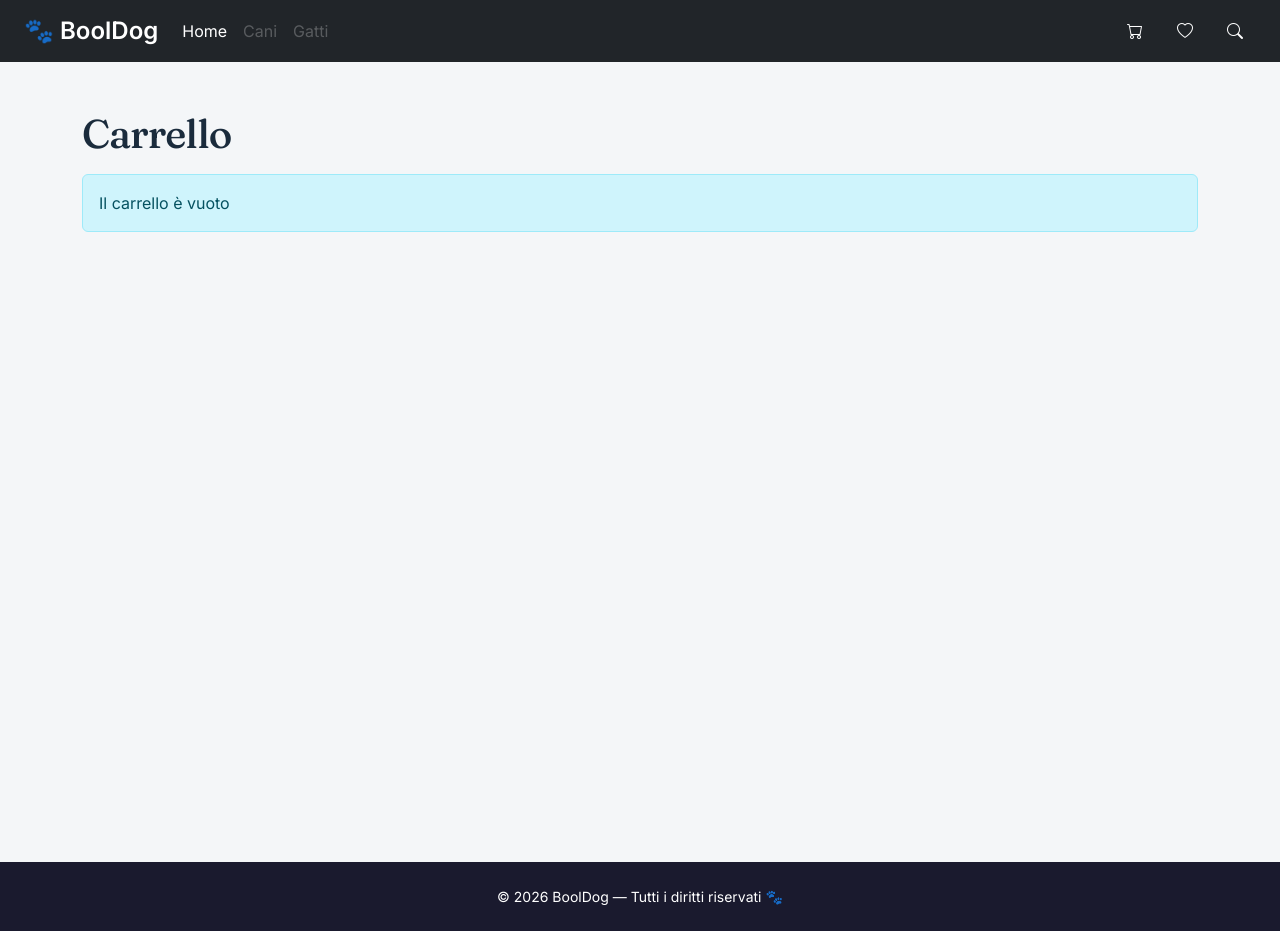
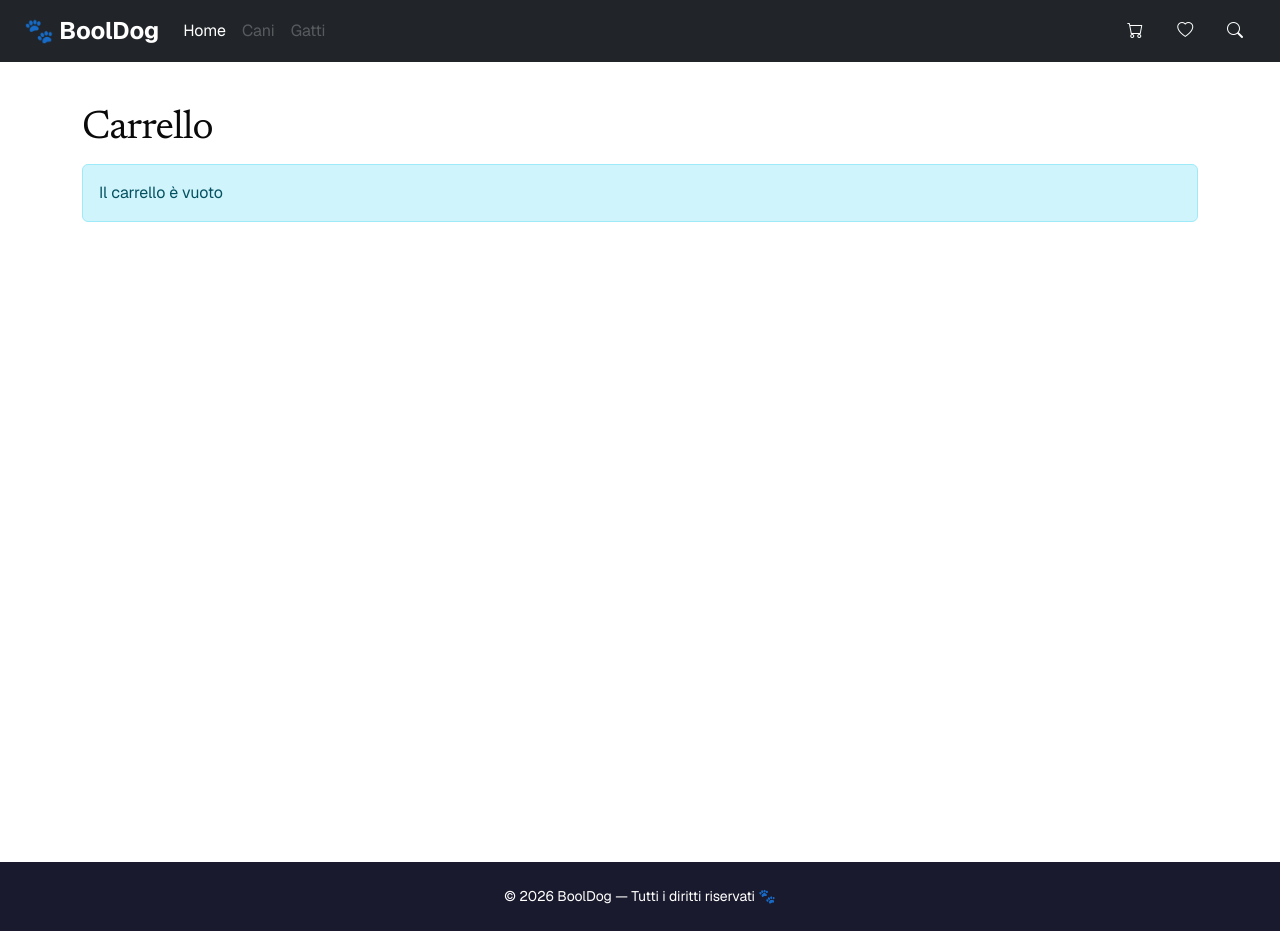
Before and after one commit to Carlo-Falanga/booldog-project-work, a React app in the folder frontend/: page /cart in a window 1280 px wide. Built offline with nearby package versions, Linux system fonts and the light colour scheme; the HTML template or start-up script is replaced by a standard one.

Commit message:
feat: enhance CartProductsList component with improved layout and styling

```diff
--- a/frontend/src/components/CartProductsList.jsx
+++ b/frontend/src/components/CartProductsList.jsx
@@ -1,56 +1,110 @@
 import { useGlobal } from "../context/CartContext";
-import {Link} from "react-router-dom";
-
+import { Link } from "react-router-dom";
 
 export default function CartProductsList() {
   const { cart, setCart, total, updateQuantity, removeFromCart } = useGlobal();
 
+  return (
+    <>
+      <section className="cart-items">
+        {/* Header */}
+        <div className="d-flex align-items-baseline justify-content-between pb-3 border-bottom mb-4">
+          <div className="d-flex align-items-baseline gap-3">
+            <h2 className="mb-0">Articoli</h2>
+          </div>
+          <span className="cart-meta">
+            {cart.reduce((sum, i) => sum + i.quantity, 0)} · PEZZI
+          </span>
+        </div>
 
-
-  return (
-
-      <ul className="list-group">
+        {/* Lista */}
+        <ul className="list-unstyled m-0">
           {cart.map((item) => (
             <li
               key={item.slug}
-            className="list-group-item d-flex align-items-center gap-3"
+              className="d-flex gap-4 py-4 border-bottom cart-item"
             >
+              {/* Immagine */}
+              <div className="cart-thumb position-relative flex-shrink-0">
                 <img
                   src={`http://localhost:3000/images/products/${item.img_url}`}
                   alt={item.name}
-              className="rounded border cart_images"
+                  className="w-100 h-100 object-fit-cover rounded-1"
                 />
-
-            <div className="flex-grow-1">
-              <Link to={`/product/${item.slug}`}>
-                <h5 className="mb-1">{item.name}</h5>
-              </Link>
-              <p className="mb-0 text-muted">Prezzo: € {item.price}</p>
               </div>
 
-            <div className="d-flex align-items-center gap-2">
-              {/* Bottone decremento quantita' */}
+              {/* Info */}
+              <div className="flex-grow-1 d-flex flex-column gap-2 min-w-0">
+                {item.brand && (
+                  <span className="cart-meta">
+                    {item.brand} · {item.country_code}
+                  </span>
+                )}
+
+                <Link
+                  to={`/product/${item.slug}`}
+                  className="text-decoration-none text-reset"
+                >
+                  <h3 className="cart-name fs-4 mb-0">{item.name}</h3>
+                </Link>
+
+                <p className="text-muted small mb-0">
+                  {item.size && (
+                    <>
+                      Taglia <strong className="text-dark">{item.size} </strong>
+                    </>
+                  )}
+                  {item.color && (
+                    <>
+                      · Colore{" "}
+                      <strong className="text-dark">{item.color}</strong>
+                    </>
+                  )}
+                </p>
+
+                {/* Controlli */}
+                <div className="d-flex align-items-center gap-3 mt-2 flex-wrap">
+                  <div className="btn-group" role="group" aria-label="Quantità">
                     <button
-                className="btn btn-sm btn-outline-secondary"
+                      type="button"
+                      className="btn btn-outline-secondary btn-sm rounded-start-pill border-end-0"
                       onClick={() => updateQuantity(item.slug, -1)}
                     >
                       −
                     </button>
-              <span className="badge bg-secondary">{item.quantity}</span>
-              {/* Bottone incremento quantita' */}
+                    <span className="btn btn-outline-secondary btn-sm disabled px-3 border-start-0 border-end-0">
+                      {item.quantity}
+                    </span>
                     <button
-                className="btn btn-sm btn-outline-secondary"
+                      type="button"
+                      className="btn btn-outline-secondary btn-sm rounded-end-pill border-start-0"
                       onClick={() => updateQuantity(item.slug, +1)}
                     >
                       +
                     </button>
-              <button className="btn" onClick={() => removeFromCart(item.slug)}>
-                <i class="bi bi-trash"></i>
+                  </div>
+
+                  <button
+                    type="button"
+                    className="btn btn-link btn-sm text-muted p-0 text-decoration-none"
+                    onClick={() => removeFromCart(item.slug)}
+                  >
+                    Rimuovi
                   </button>
+                </div>
+              </div>
+
+              {/* Prezzo */}
+              <div
+                className="d-flex flex-column align-items-end text-end"
+                style={{ minWidth: "110px" }}
+              >
+                <span className="cart-name fs-4">€ {item.price}</span>
               </div>
             </li>
           ))}
         </ul>
-
+      </section>
+    </>
   );
 }
--- a/frontend/src/index.css
+++ b/frontend/src/index.css
@@ -1,77 +1,109 @@
 @import "bootstrap";
 @import url('bootstrap-icons');
-@import url('https://fonts.googleapis.com/css2?family=Fraunces:wght@400;500;600&family=Inter:wght@400;500;600&display=swap');
+@import url('https://fonts.googleapis.com/css2?family=Newsreader:ital,opsz,wght@0,6..72,300;0,6..72,400;0,6..72,500;1,6..72,300;1,6..72,400&family=Geist:wght@300;400;500;600;700&family=JetBrains+Mono:wght@400;500&display=swap');
 
 
+/* ═══════════════════════════════════════════════════════════
+   VARIABILI — Bold Modernist Palette (dal file HTML)
+   ═══════════════════════════════════════════════════════════ */
 
-/* Variabili CSS */
 :root {
-  /* Sfondi e testi */
-  --bool-bg: #F4F6F8;
-  --bool-surface: #FFFFFF;
-  --bool-text: #1A2B3C;
-  --bool-text-muted: #6B7A8C;
+  /* Sfondi */
+  --bool-bone:       #FFFFFF;    /* bianco puro */
+  --bool-bone-deep:  #F2F2F0;    /* grigio chiarissimo */
+  --bool-paper:      #FAFAF8;    /* off-white */
 
-  /* Brand colors */
-  --bool-primary: #2B4A6F;
-  --bool-primary-hover: #1F3A5C;
-  --bool-accent: #D4A574;
-  --bool-accent-hover: #BD9560;
+  /* Testi */
+  --bool-ink:        #0A0A0A;    /* nero principale */
+  --bool-ink-2:      #2C2C2C;    /* grigio scuro */
+  --bool-muted:      #767676;    /* grigio medio */
 
   /* Bordi */
-  --bool-border: #DBE0E6;
+  --bool-line:       #E4E4E2;    /* bordo standard */
+  --bool-line-soft:  #F0F0EE;    /* bordo sottile */
 
-  /* Stati semantici */
+  /* Brand colors — Rosso accent */
+  --bool-forest:      #D63B2F;   /* rosso principale */
+  --bool-forest-deep: #B0291F;   /* rosso scuro (hover) */
+  --bool-clay:        #0A0A0A;   /* nero */
+  --bool-clay-deep:   #000000;   /* nero profondo */
+
+  /* Alias per compatibilità */
+  --bool-primary:       var(--bool-forest);
+  --bool-primary-hover: var(--bool-forest-deep);
+  --bool-accent:        var(--bool-forest);
+  --bool-accent-hover:  var(--bool-forest-deep);
+
+  --bool-bg:      var(--bool-bone);
+  --bool-surface: var(--bool-bone);
+  --bool-text:    var(--bool-ink);
+  --bool-border:  var(--bool-line);
+
+  /* Stati */
   --bool-success: #2D7A4E;
   --bool-warning: #B8842A;
-  --bool-error: #B83D3D;
+  --bool-error:   #B83D3D;
 
-  /* Font families */
-  --bool-font-display: 'Fraunces', Georgia, serif;
-  --bool-font-body: 'Inter', system-ui, sans-serif;
+  /* Font families — dal file HTML */
+  --bool-font-display: "Newsreader", "Times New Roman", serif;
+  --bool-font-body:    "Geist", ui-sans-serif, system-ui, -apple-system, sans-serif;
+  --bool-font-mono:    "JetBrains Mono", ui-monospace, monospace;
 
-  /* Border radius (in linea con Bootstrap) */
+  /* Radius */
   --bool-radius-sm: 4px;
   --bool-radius-md: 6px;
   --bool-radius-lg: 12px;
   --bool-radius-xl: 20px;
 
   /* Shadows */
-  --bool-shadow-sm: 0 2px 8px rgba(26, 43, 60, 0.06);
-  --bool-shadow-md: 0 4px 16px rgba(26, 43, 60, 0.1);
-  --bool-shadow-lg: 0 8px 32px rgba(26, 43, 60, 0.14);
+  --bool-shadow-sm: 0 2px 8px rgba(10, 10, 10, 0.06);
+  --bool-shadow-md: 0 4px 16px rgba(10, 10, 10, 0.10);
+  --bool-shadow-lg: 0 8px 32px rgba(10, 10, 10, 0.14);
 
-  /* Transizioni */
+  /* Transitions */
   --bool-transition: 250ms ease;
 }
 
 
+/* ═══════════════════════════════════════════════════════════
+   GLOBAL
+   ═══════════════════════════════════════════════════════════ */
 
-/* Global CSS */
 body {
   font-family: var(--bool-font-body);
   background-color: var(--bool-bg);
   color: var(--bool-text);
+  font-size: 16px;
+  line-height: 1.5;
+  letter-spacing: -0.005em;
+  -webkit-font-smoothing: antialiased;
+  text-rendering: optimizeLegibility;
+  font-feature-settings: "ss01" on, "cv11" on;
 }
 
-/* Titoli con font display */
-h1,
-h2 {
+
+/* ═══════════════════════════════════════════════════════════
+   TIPOGRAFIA — Newsreader per titoli
+   ═══════════════════════════════════════════════════════════ */
+
+h1, h2 {
   font-family: var(--bool-font-display);
-  font-weight: 500;
-  letter-spacing: -0.5px;
+  font-weight: 400;
+  line-height: 0.96;
+  letter-spacing: -0.025em;
+  font-optical-sizing: auto;
 }
 
 h1 {
-  letter-spacing: -1px;
+  letter-spacing: -0.025em;
 }
 
-h3,
-h4,
-h5,
-h6 {
-  font-family: var(--bool-font-body);
-  font-weight: 500;
+/* Enfasi corsivo + accent */
+h1 em, h2 em {
+  font-style: italic;
+  font-weight: 300;
+  color: var(--bool-accent);
+  letter-spacing: -0.015em;
 }
 
 
@@ -81,13 +113,56 @@ h6 {
   height: 100vh;
 }
 
-/* Cart */
-.cart_images {
-  width: 100px;
-  height: 100px;
-  object-fit: contain;
+/* CART ITEMS — utilities brand */
 
+.cart-name {
+  font-family: var(--bool-font-display);
+  font-weight: 400;
+  line-height: 1.1;
+  letter-spacing: -0.015em;
 }
+
+.cart-name em {
+  font-style: italic;
+  color: var(--bool-forest);
+  font-weight: 300;
+}
+
+.cart-meta {
+  font-family: var(--bool-font-mono);
+  font-size: 0.6875rem;
+  letter-spacing: 0.15em;
+  text-transform: uppercase;
+  color: var(--bool-muted);
+}
+
+.cart-thumb {
+  width: 120px;
+  height: 120px;
+  background-color: var(--bool-bone-deep);
+  border-radius: var(--bool-radius-sm);
+  overflow: hidden;
+}
+
+.cart-thumb__label {
+  font-family: var(--bool-font-mono);
+  font-size: 0.625rem;
+  letter-spacing: 0.1em;
+  color: var(--bool-bone);
+  text-transform: uppercase;
+  background-color: rgba(10, 10, 10, 0.5);
+  padding: 0.125rem 0.375rem;
+  border-radius: 2px;
+}
+
+.cart-stock--delayed {
+  color: var(--bool-forest);
+}
+
+.cart-item:last-child {
+  border-bottom: 0 !important;
+}
+
 
 main {
   min-height: 100vh;
```
Lines whose indentation alone changed are shown as unchanged.
